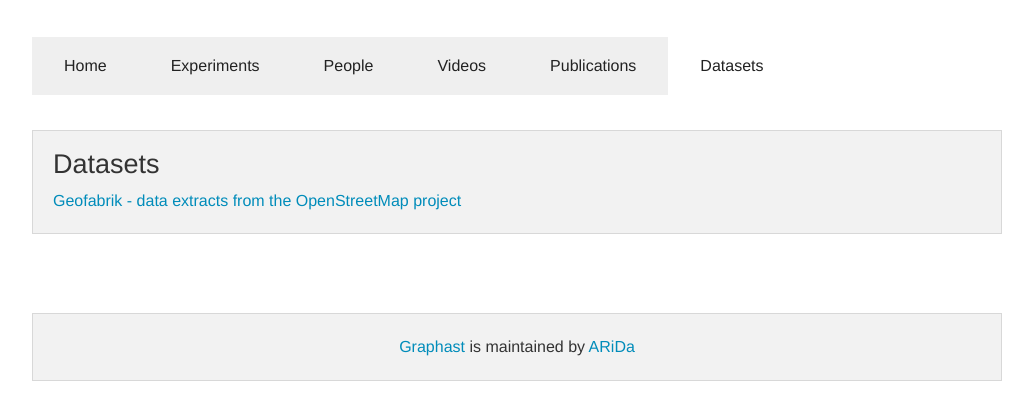
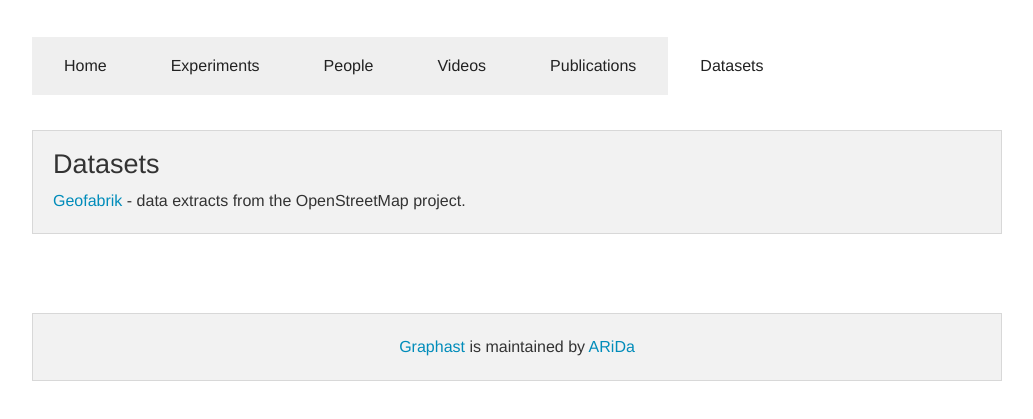
Before and after one commit to InsightLab/graphast, a plain HTML site: page index.html in a window 1280 px wide. Both pictures are taken after a click on the link "Datasets". Shown: the part 173-592 px from the top of the page, without its empty margins (123-1156 px from the left). Drawn offline with Linux system fonts and the light colour scheme.

Commit message:
Update index.html

```diff
--- a/index.html
+++ b/index.html
@@ -322,7 +322,7 @@
     <p/>
     <div class="panel">
         <h3>Datasets</h3>
-        <p><a href="http://download.geofabrik.de/">Geofabrik - data extracts from the OpenStreetMap project</a></p>
+        <p><a href="http://download.geofabrik.de/">Geofabrik</a> - data extracts from the OpenStreetMap project.</p>
     </div>
 </div>
 </div>
```
